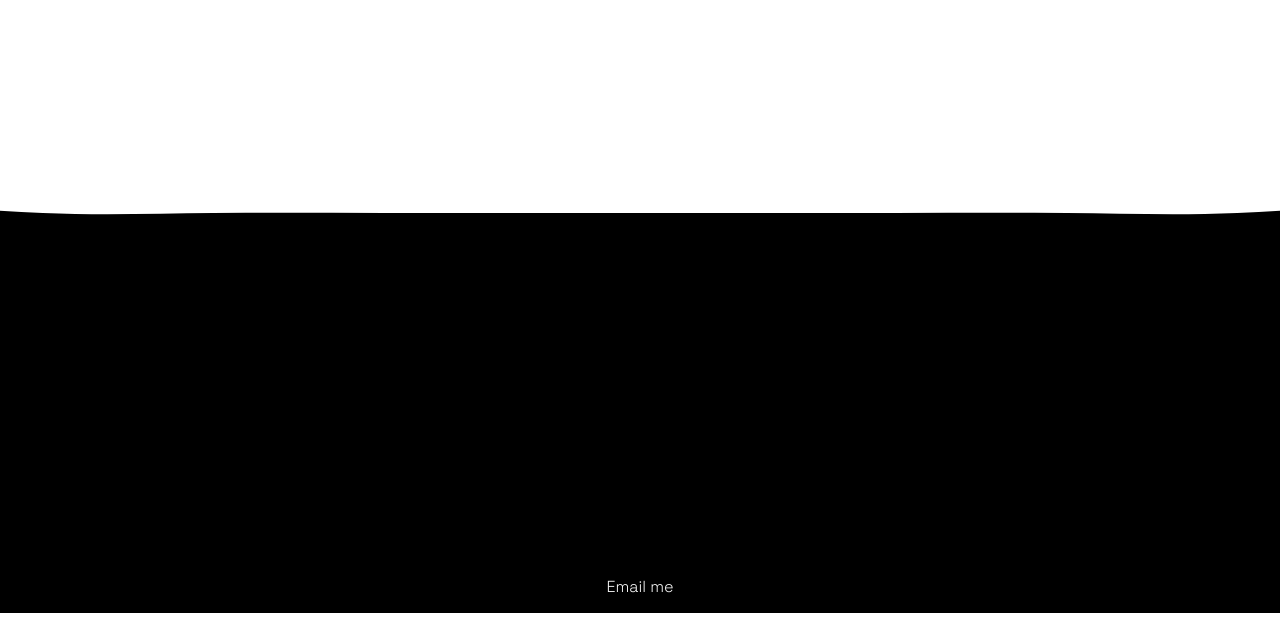
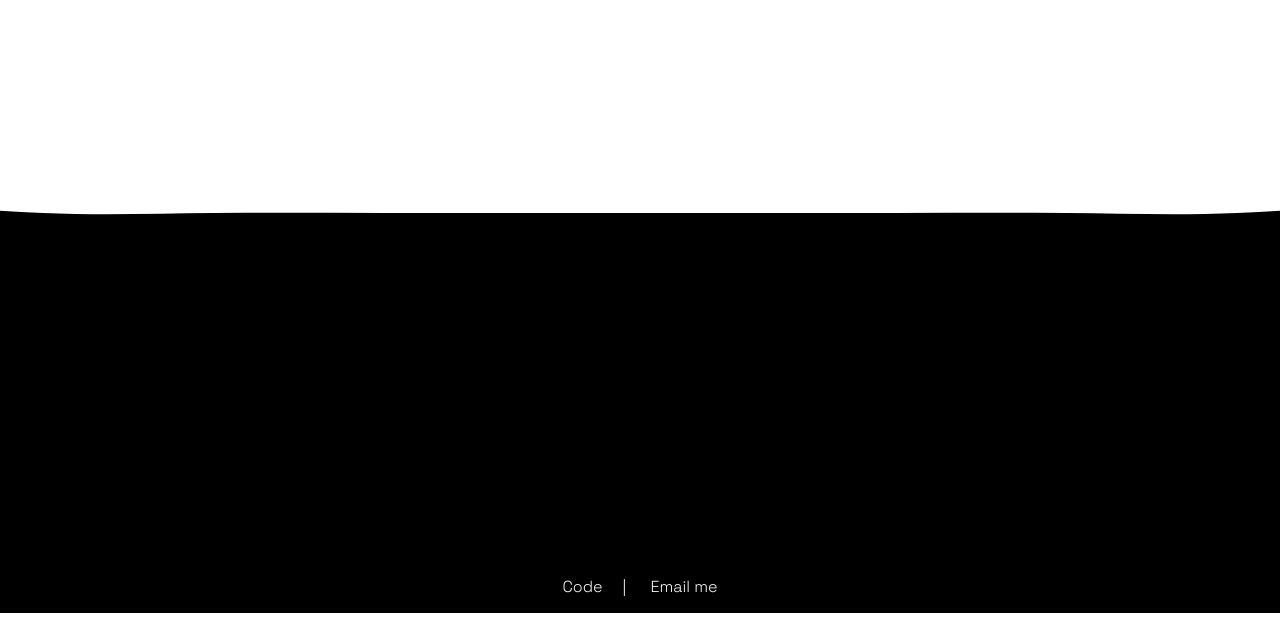
Before and after one commit to juliemoy/juliemoy.github.io, a plain HTML site: page index.html in a window 1280 px wide. Shown: the part 187-805 px from the top of the page. Drawn offline with Linux system fonts and the light colour scheme.

Commit message:
Added github link

```diff
--- a/index.html
+++ b/index.html
@@ -176,6 +176,8 @@ function onKeyDown(event) {
     </div-->
 	<div class="footer">
 		<p>
+		<!-- <a href="#">Design</a>| -->
+		<a href="github.com/juliemoy">Code</a>|
 		<a href="mailto:julie@juliemoy.com">Email me</a>
 		</p>
 	</div>
```
